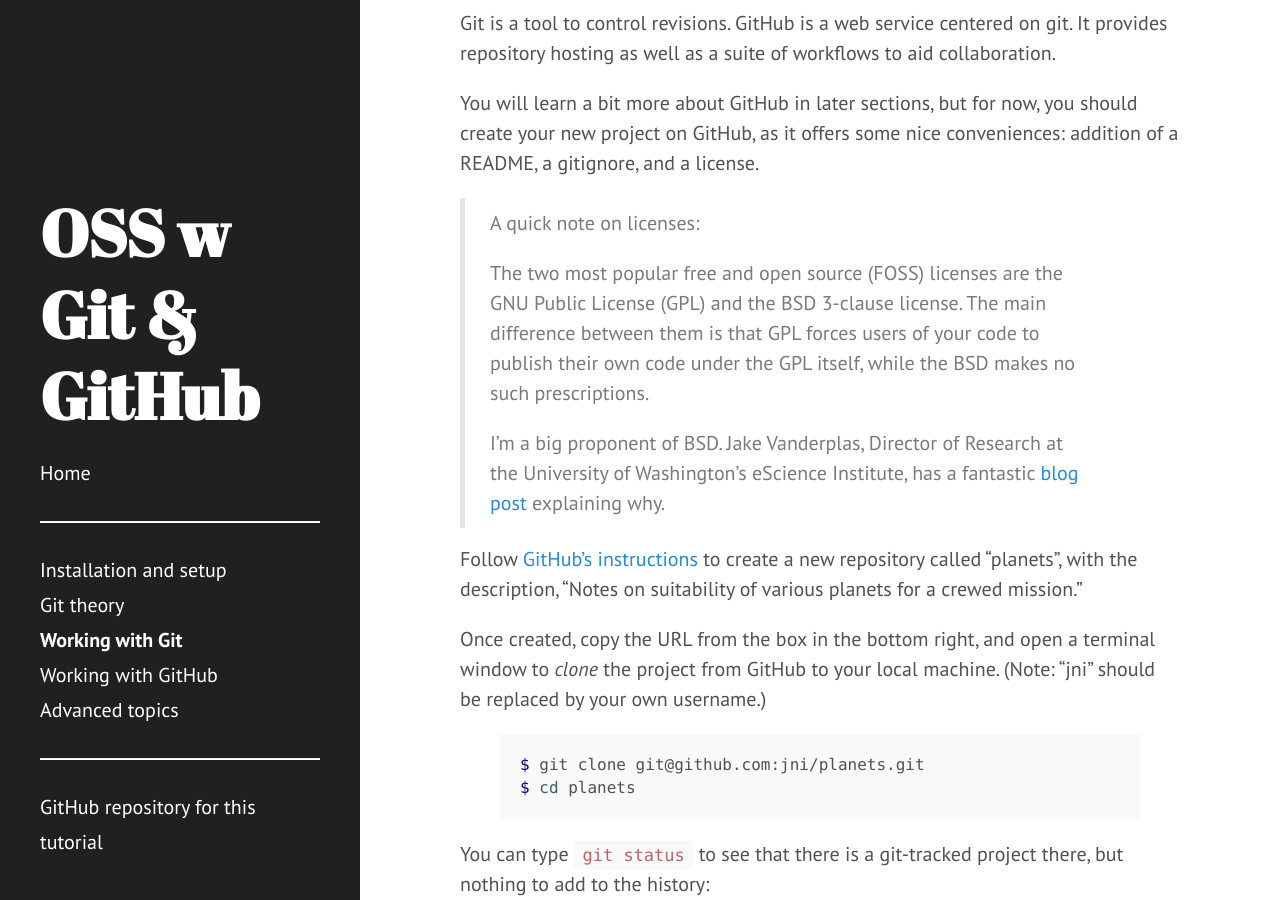
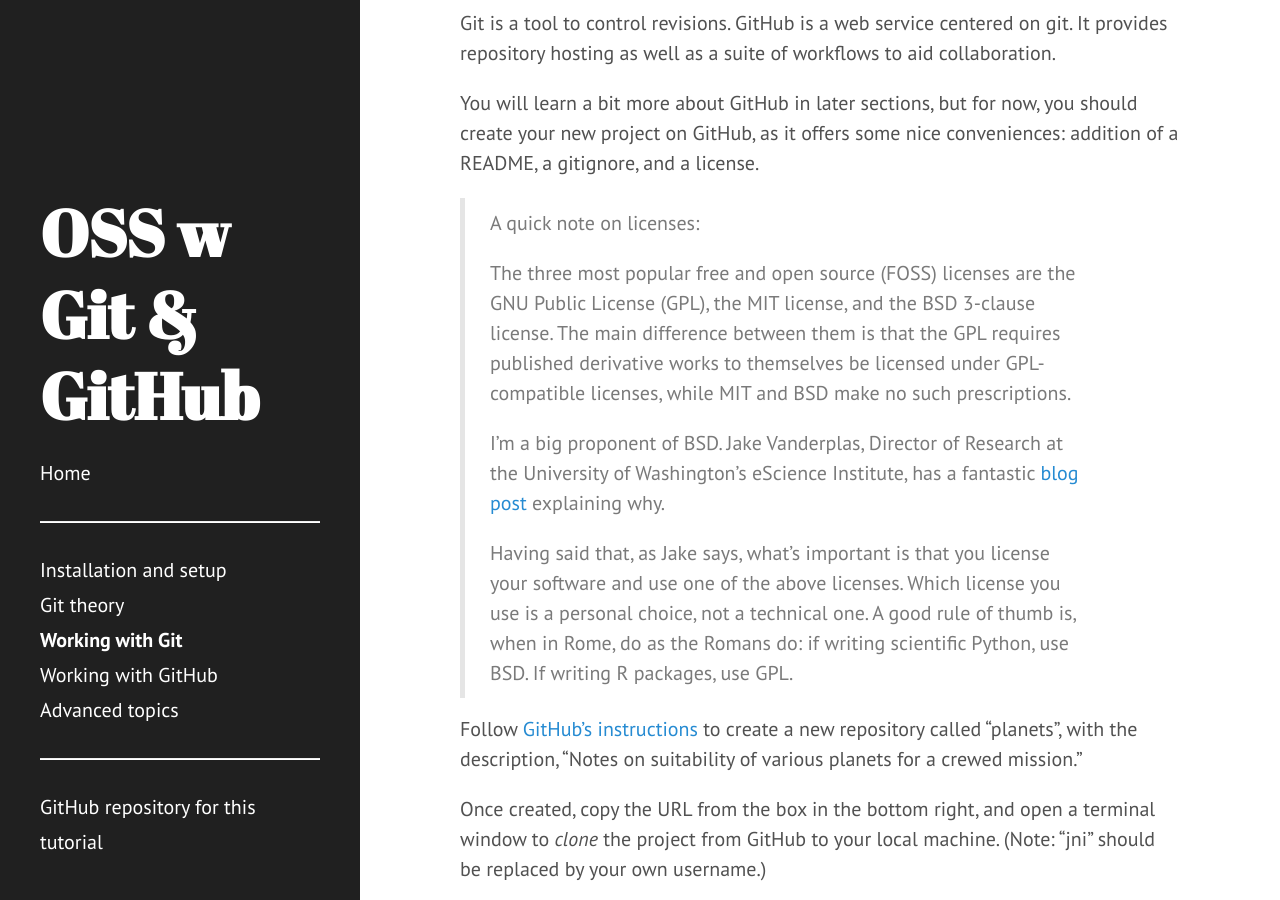
Before and after one commit to jni/git-tutorial, a Jekyll site: the page built from 2-working.md, in a window 1280 px wide and 900 px high, scrolled down 1004 px. Built offline with Jekyll 4.4.1, drawn with Linux system fonts in a browser that asks for light colours.

Commit message:
Update note on licenses

```diff
--- a/2-working.md
+++ b/2-working.md
@@ -48,16 +48,22 @@
 
 > A quick note on licenses:
 >
-> The two most popular free and open source (FOSS) licenses are the
-> GNU Public License (GPL) and the BSD 3-clause license. The main
-> difference between them is that GPL forces users of your code to
-> publish their own code under the GPL itself, while the BSD makes
-> no such prescriptions.
+> The three most popular free and open source (FOSS) licenses are the
+> GNU Public License (GPL), the MIT license, and the BSD 3-clause license.
+> The main difference between them is that the GPL requires published
+> derivative works to themselves be licensed under
+> GPL-compatible licenses, while MIT and BSD make no such prescriptions.
 >
 > I'm a big proponent of BSD. Jake Vanderplas, Director of Research at
 > the University of Washington's eScience Institute, has a fantastic
 > [blog post](http://www.astrobetter.com/blog/2014/03/10/the-whys-and-hows-of-licensing-scientific-code/)
 > explaining why.
+>
+> Having said that, as Jake says, what's important is that you license
+> your software and use one of the above licenses. Which license you use is
+> a personal choice, not a technical one. A good rule of thumb is, when in
+> Rome, do as the Romans do: if writing scientific Python, use BSD. If
+> writing R packages, use GPL.
 
 Follow [GitHub's
 instructions](https://help.github.com/articles/creating-a-new-repository)
```
